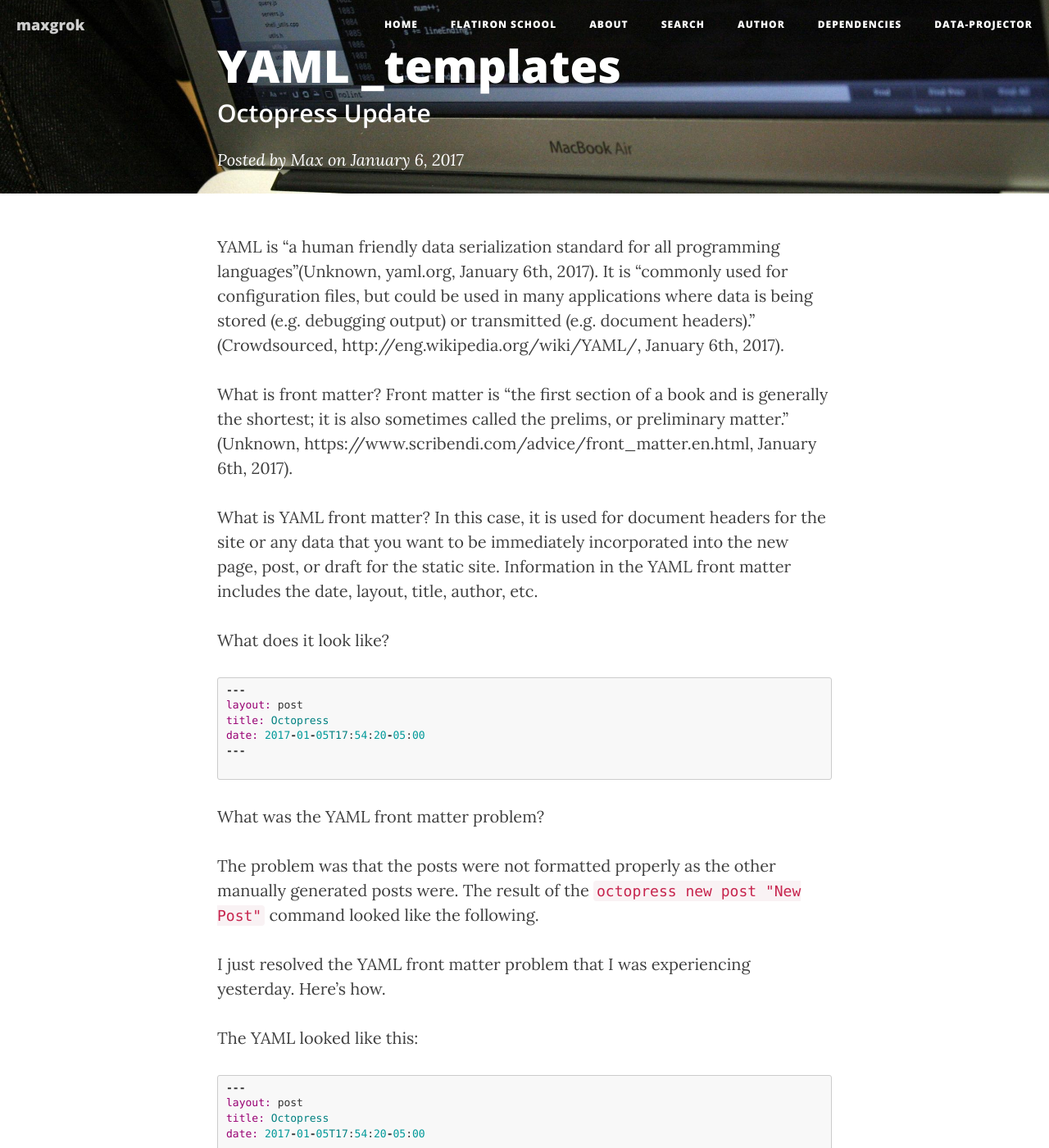
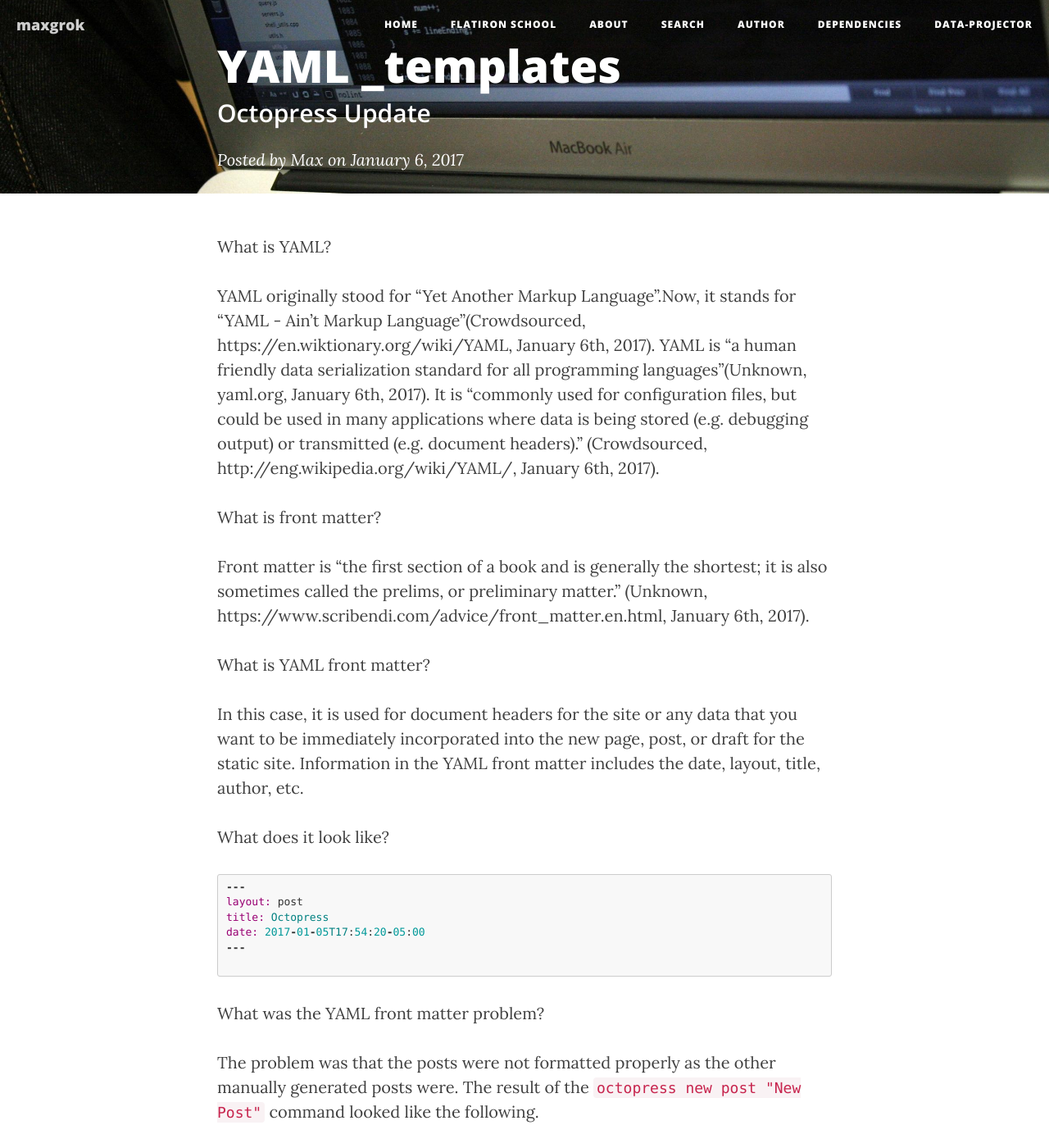
Before and after one commit to maxgrok/maxgrok.github.io_oldversion, a Jekyll site: the page built from _posts/2017-01-06-octopress-YAML-update.markdown, in a window 1280 px wide and 1400 px high. Shown: the whole window at 82% size. Built offline with Jekyll 4.4.1, drawn with Linux system fonts in a browser that asks for light colours; nearby versions of some CDN libraries; comment, search, counter and statistics services are not loaded.

Commit message:
Updating YAML post

```diff
--- a/_posts/2017-01-06-octopress-YAML-update.markdown
+++ b/_posts/2017-01-06-octopress-YAML-update.markdown
@@ -7,13 +7,18 @@ subtitle: Octopress Update
 category: Blog Scaffolding
 date: 2017-01-06T14:57:15-05:00
 ---
-YAML is "a human friendly data serialization
+
+What is YAML?
+
+YAML originally stood for "Yet Another Markup Language".Now, it stands for "YAML - Ain't Markup Language"(Crowdsourced, https://en.wiktionary.org/wiki/YAML, January 6th, 2017). YAML is "a human friendly data serialization
   standard for all programming languages"(Unknown, yaml.org, January 6th, 2017). It is "commonly used for configuration files, but could be used in many applications where data is being stored (e.g. debugging output) or transmitted (e.g. document headers)." (Crowdsourced, http://eng.wikipedia.org/wiki/YAML/, January 6th, 2017).
 
   What is front matter?
+
   Front matter is "the first section of a book and is generally the shortest; it is also sometimes called the prelims, or preliminary matter." (Unknown, https://www.scribendi.com/advice/front_matter.en.html, January 6th, 2017).
 
   What is YAML front matter?
+
   In this case, it is used for document headers for the site or any data that you want to be immediately incorporated into the new page, post, or draft for the static site. Information in the YAML front matter includes the date, layout, title, author, etc.
 
   What does it look like?
```
